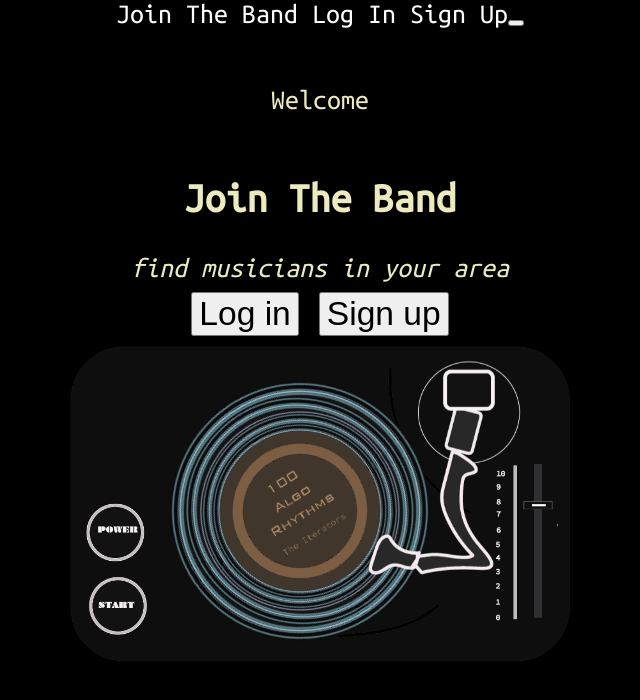
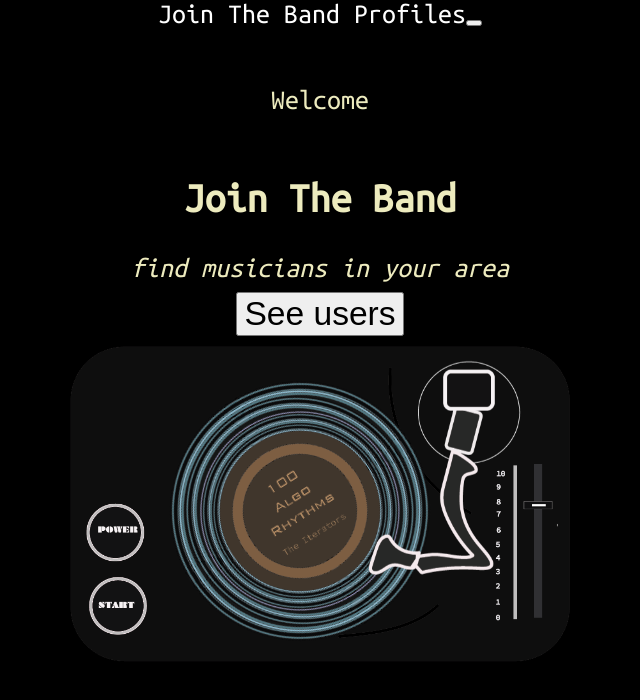
Before and after one commit to DavidVerghese/joinTheBandFrontend, a React (Create React App) app in the folder jointheband/: page / in a window 1280 px wide. Shown: the top 700 px of the page, without its empty margins (320-960 px from the left). Built offline with nearby package versions, Linux system fonts and the light colour scheme; no server answers.

Commit message:
temporarily disable auth

```diff
--- a/jointheband/src/App.js
+++ b/jointheband/src/App.js
@@ -78,9 +78,9 @@ function App() {
       <Route exact path="/">
           <Home user={user} />
         </Route>
-        <Route path="/login">
+        {/* <Route path="/login">
           <Login user={user} setUser={setUser} baseURL={baseURL} instruments={instruments} setInstruments={setInstruments} locations={locations} setLocations={setLocations} genres={genres} setGenres={setGenres} users={users} setUsers={setUsers} />
-        </Route>
+        </Route> */}
 
         <Route path="/signup">
           <Signup baseURL={baseURL} instruments={instruments} setInstruments={setInstruments} locations={locations} setLocations={setLocations} genres={genres} setGenres={setGenres} users={users} setUsers={setUsers} />
--- a/jointheband/src/components/Header.jsx
+++ b/jointheband/src/components/Header.jsx
@@ -21,7 +21,7 @@ function Header({ user }) {
   return (<Navbar style={{ color: "white" }} expand="lg">
     <Container>
       <Link to = "/"> <Navbar.Brand style={{ color: "white" }} href="">Join The Band</Navbar.Brand></Link>
-
+{/*
       {!loggedIn ?
         <>
           <Link to="/login"> <Navbar.Brand style={{ color: "white" }} href="login">Log In</Navbar.Brand></Link>
@@ -29,7 +29,8 @@ function Header({ user }) {
         </> : <><p style={{ color: "white" }}>Welcome, {user.name}</p>
           <Link to="/"> <Navbar.Brand onClick={  cookies.remove('user_id', { path: '/' })} style={{ color: "white" }} href="signup">Log out</Navbar.Brand></Link>
         </>
-      }
+      } */}
+       <Link to="/profiles"> <Navbar.Brand style={{ color: "white" }}>Profiles</Navbar.Brand></Link>
       <Navbar.Toggle aria-controls="basic-navbar-nav" />
   </Container>
 </Navbar>)
--- a/jointheband/src/components/Home.jsx
+++ b/jointheband/src/components/Home.jsx
@@ -17,8 +17,10 @@ function Home({user}) {
       <em>find musicians in your area</em>
 
       <ButtonGroup style={{ display: 'block' }}>
-        <Link to="/login"><Button style={{ margin: '10px'}}>Log in</Button></Link>
-        <Link to="/signup"><Button style={{ margin: '10px'}}>Sign up</Button></Link>
+        {/* <Link to="/login"><Button style={{ margin: '10px'}}>Log in</Button></Link>
+        <Link to="/signup"><Button style={{ margin: '10px'}}>Sign up</Button></Link> */}
+        <Link to="/profiles"><Button style={{ margin: '10px' }}>See users</Button></Link>
+
       </ButtonGroup>
       <div id="turntable-container">
         <img id="turntable-arm" src={turntable_arm} />
```
Also changed, not shown: 1 other file (tests, documents, lock files or other folders).
